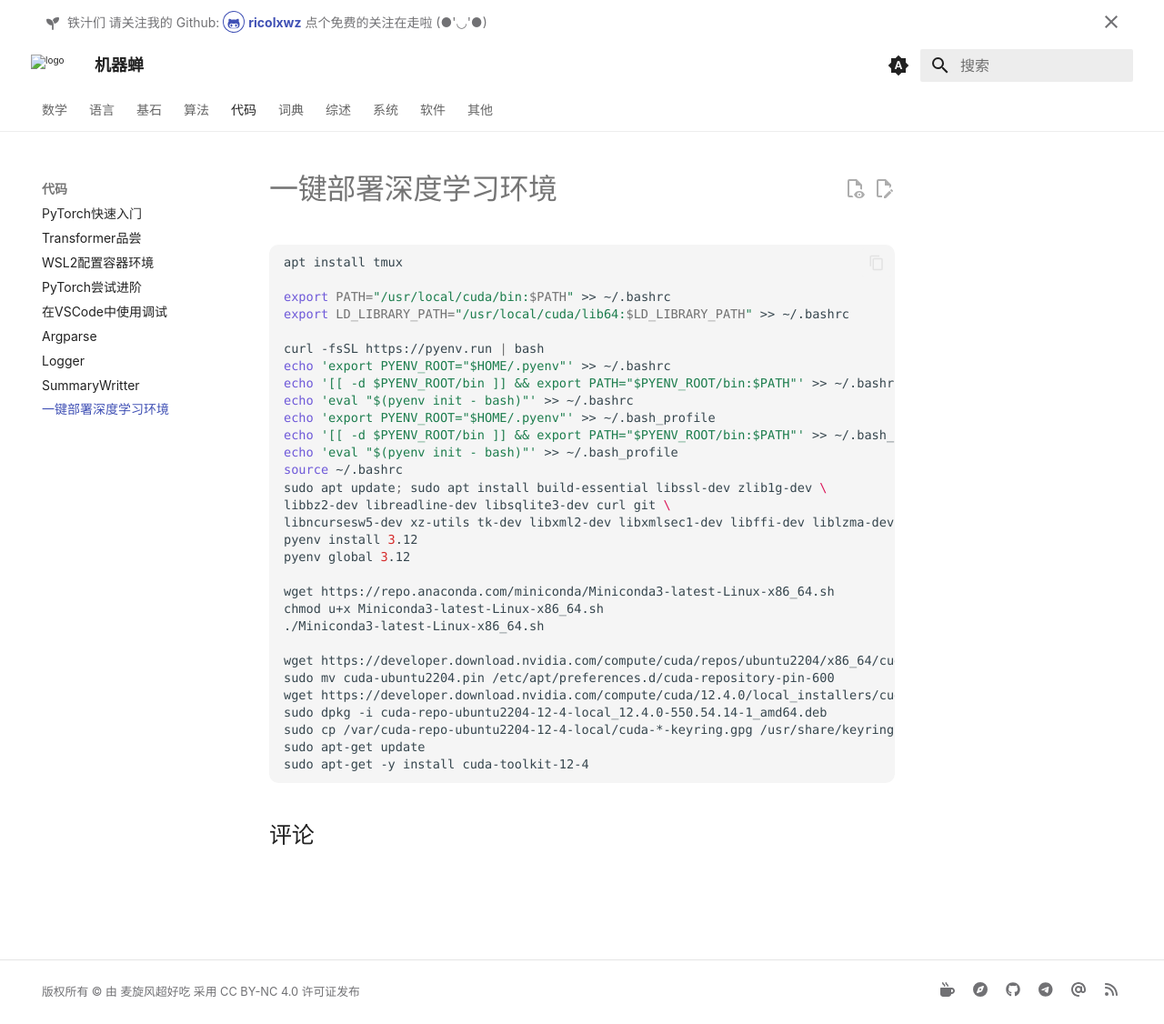
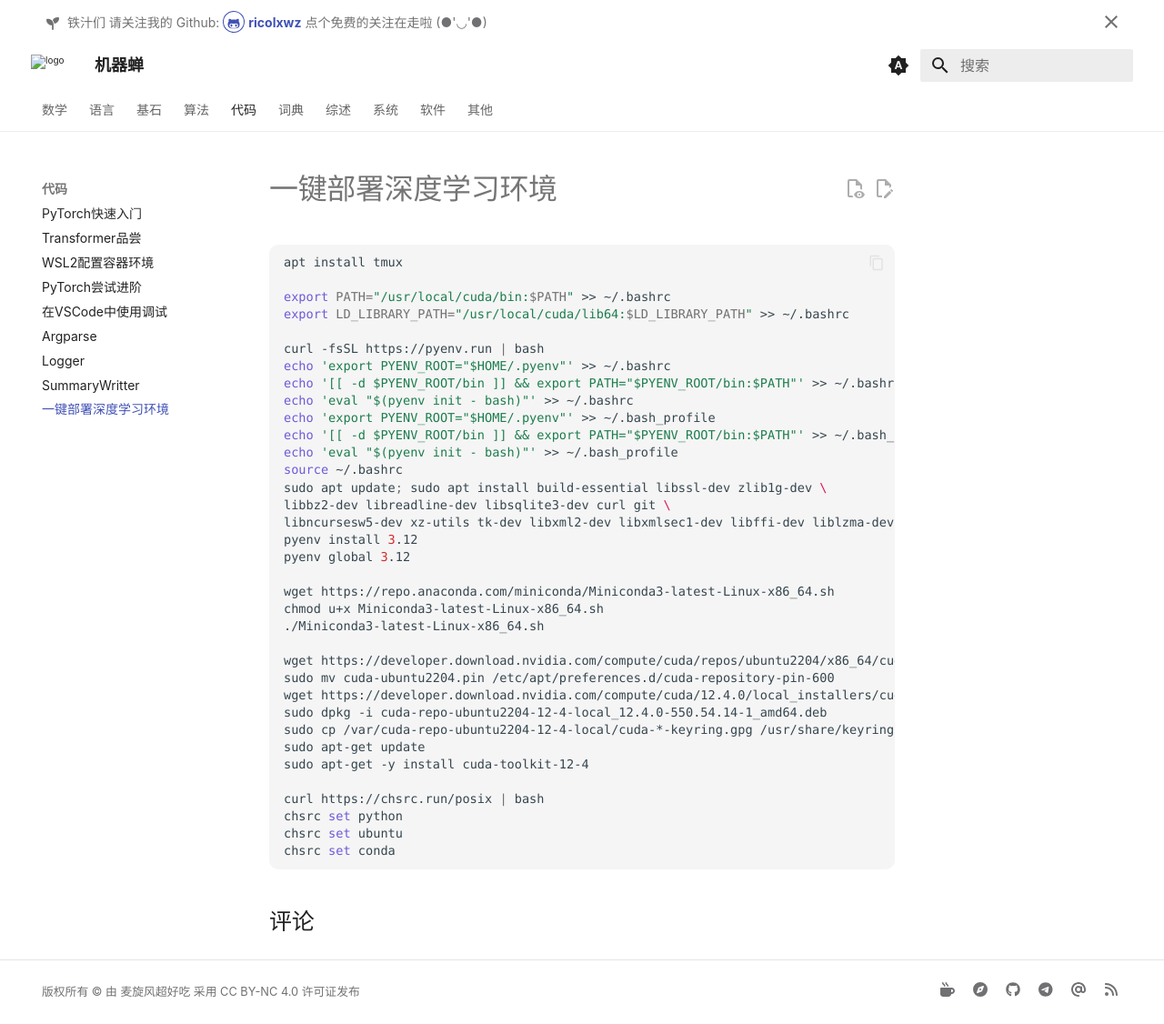
Before and after one commit to ricolxwz/note, an MkDocs documentation site: the page built from docs/code/deploy-dl-env.md, in a window 1280 px wide and 1126 px high. Shown: the whole window at 91% size. Built offline with MkDocs 1.6.1 and Material for MkDocs 9.7.7, drawn with Linux system fonts in a browser that asks for light colours; some web fonts are replaced; comment, search, counter and statistics services are not loaded.

Commit message:
docs: 更新一键部署深度学习环境文档，添加chsrc配置步骤

````diff
--- a/docs/code/deploy-dl-env.md
+++ b/docs/code/deploy-dl-env.md
@@ -34,4 +34,9 @@ sudo dpkg -i cuda-repo-ubuntu2204-12-4-local_12.4.0-550.54.14-1_amd64.deb
 sudo cp /var/cuda-repo-ubuntu2204-12-4-local/cuda-*-keyring.gpg /usr/share/keyrings/
 sudo apt-get update
 sudo apt-get -y install cuda-toolkit-12-4
+
+curl https://chsrc.run/posix | bash
+chsrc set python
+chsrc set ubuntu
+chsrc set conda
 ```
````
